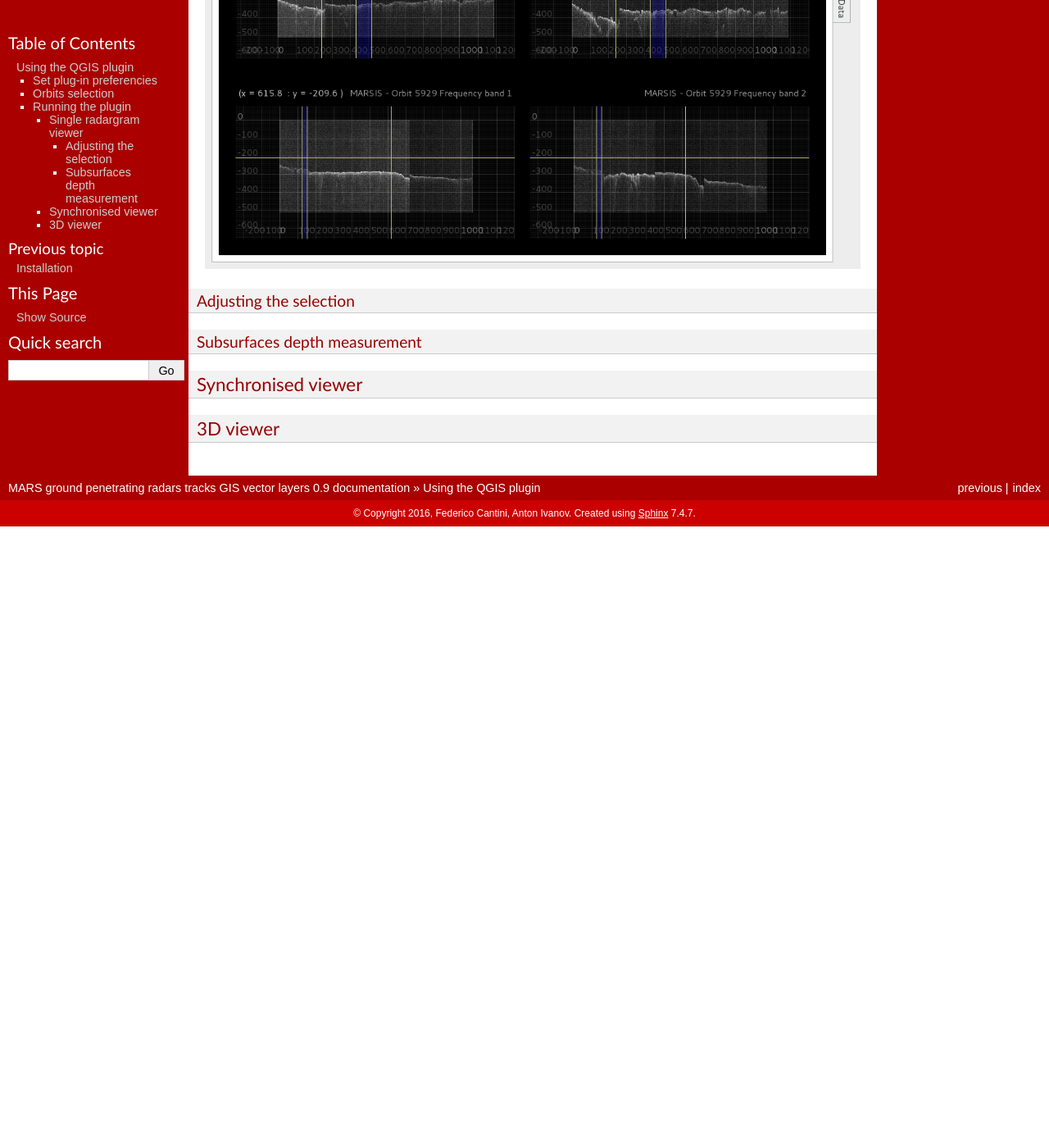
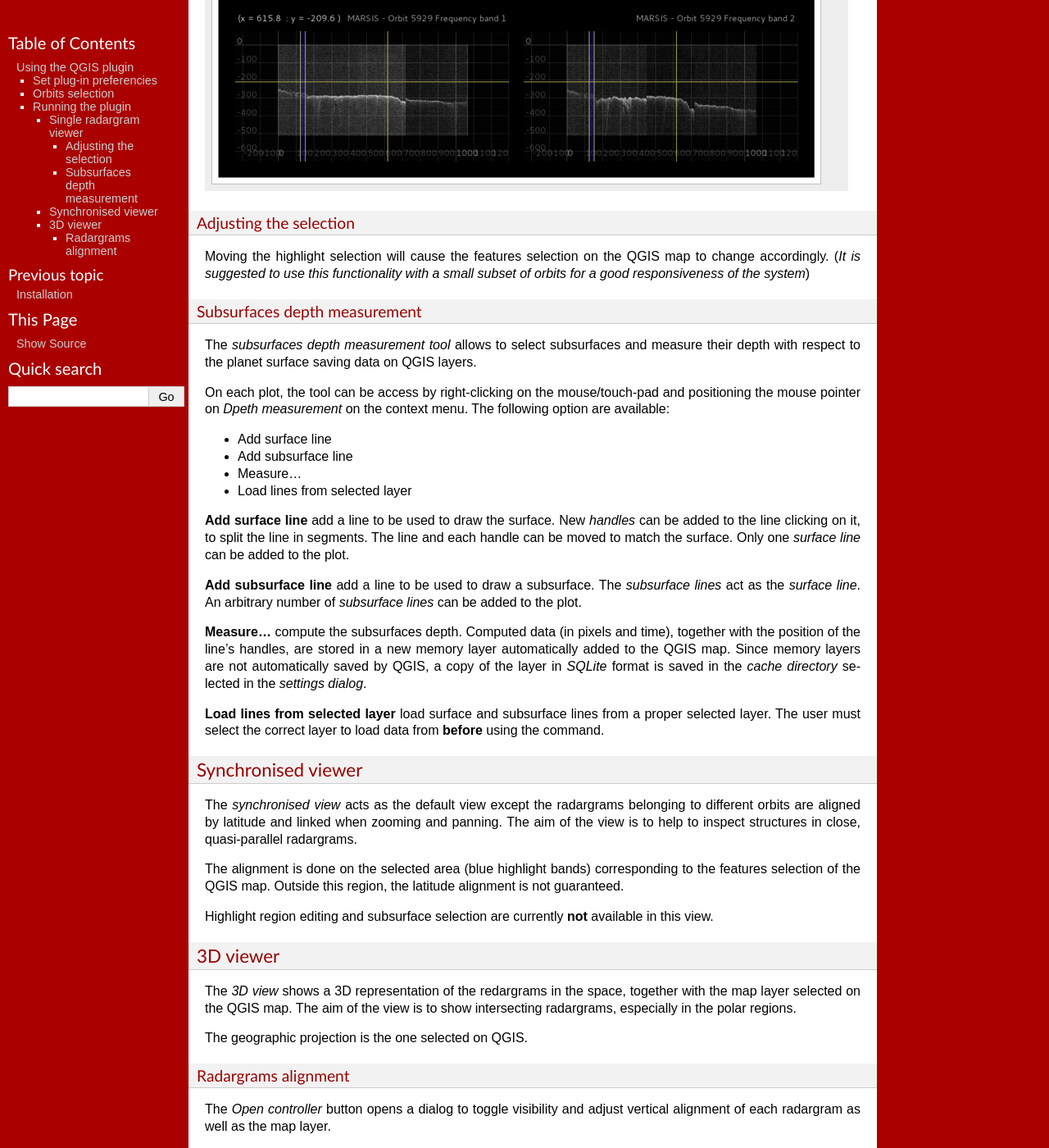
Before and after one commit to eSpaceEPFL/marsissharadviewer, a Sphinx documentation site: the page built from docs/use.rst, in a window 1280 px wide and 1400 px high, scrolled down 2425 px. Shown: the whole window at 82% size. Built offline with Sphinx 7.4.7, drawn with Linux system fonts in a browser that asks for light colours; before the commit the page ends 3067 px from its top, so only the background shows below that; some of the changed text lies outside the part shown.

Commit message:
Added docs

```diff
--- a/docs/use.rst
+++ b/docs/use.rst
@@ -51,11 +51,9 @@ Radargrams belonging to the selected orbits will be shown, one orbit per row. Fo
 
 The section of the radargram highlighted with a blue band is the region corresponding to the selected features on the map. Plots can be zoomed and panned. For each plot, a vertical and an horizontal marker line are available.
 
-Moving the highlight selection will cause the features selection on the QGIS map to change accordingly. (*It is suggested to use this functionality with a small subset of orbits for a good responsivness of the system*)
+Radio buttons at the top of the viewer allows to select among only radargrams, only clutter simulation and superposed view, using different look up table preset. The *swap last two* button toggle between the views corresponding to the last two selected radio buttons.
 
-Radio buttons at the top of the viewer allows to select among only radargrams, only clutter simulation and superposed view, using different look up table preset.
-
-In case of MARSIS data, the plots of the different frequencies are syncronized.
+In case of MARSIS data, the plots of the different frequencies are synchronised.
 
 
 .. image:: single.png
@@ -63,11 +61,47 @@ In case of MARSIS data, the plots of the different frequencies are syncronized.
 Adjusting the selection
 ~~~~~~~~~~~~~~~~~~~~~~~
 
+Moving the highlight selection will cause the features selection on the QGIS map to change accordingly. (*It is suggested to use this functionality with a small subset of orbits for a good responsiveness of the system*)
+
 Subsurfaces depth measurement
 ~~~~~~~~~~~~~~~~~~~~~~~~~~~~~
+
+The *subsurfaces depth measurement tool* allows to select subsurfaces and measure their depth with respect to the planet surface saving data on QGIS layers.
+
+On each plot, the tool can be access by right-clicking on the mouse/touch-pad and positioning the mouse pointer on *Dpeth measurement* on the context menu. The following option are available:
+
+* Add surface line
+* Add subsurface line
+* Measure...
+* Load lines from selected layer
+
+**Add surface line** add a line to be used to draw the surface. New *handles* can be added to the line clicking on it, to split the line in segments. The line and each handle can be moved to match the surface. Only one *surface line* can be added to the plot.
+
+**Add subsurface line** add a line to be used to draw a subsurface. The *subsurface lines* act as the *surface line*. An arbitrary number of *subsurface lines* can be added to the plot.
+
+**Measure...** compute the subsurfaces depth. Computed data (in pixels and time), together with the position of the line's handles, are stored in a new memory layer automatically added to the QGIS map. Since memory layers are not automatically saved by QGIS, a copy of the layer in *SQLite* format is saved in the *cache directory* selected in the *settings dialog*.
+
+**Load lines from selected layer** load surface and subsurface lines from a proper selected layer. The user must select the correct layer to load data from **before** using the command.
+
+
 
 Synchronised viewer
 -------------------
 
+The *synchronised view* acts as the default view except the radargrams belonging to different orbits are aligned by latitude and linked when zooming and panning. The aim of the view is to help to inspect structures in close, quasi-parallel radargrams.
+
+The alignment is done on the selected area (blue highlight bands) corresponding to the features selection of the QGIS map. Outside this region, the latitude alignment is not guaranteed.
+
+Highlight region editing and subsurface selection are currently **not** available in this view.
+
 3D viewer
 ---------
+
+The *3D view* shows a 3D representation of the redargrams in the space, together with the map layer selected on the QGIS map. The aim of the view is to show intersecting radargrams, especially in the polar regions.
+
+The geographic projection is the one selected on QGIS.
+
+Radargrams alignment
+~~~~~~~~~~~~~~~~~~~~
+
+The *Open controller* button opens a dialog to toggle visibility and adjust vertical alignment of each radargram as well as the map layer.
```
Also changed, not shown: docs/menu.png, docs/selection.png, docs/settings.png, docs/single.png, docs/start.png, docs/sync.png (added), 5 other files.
